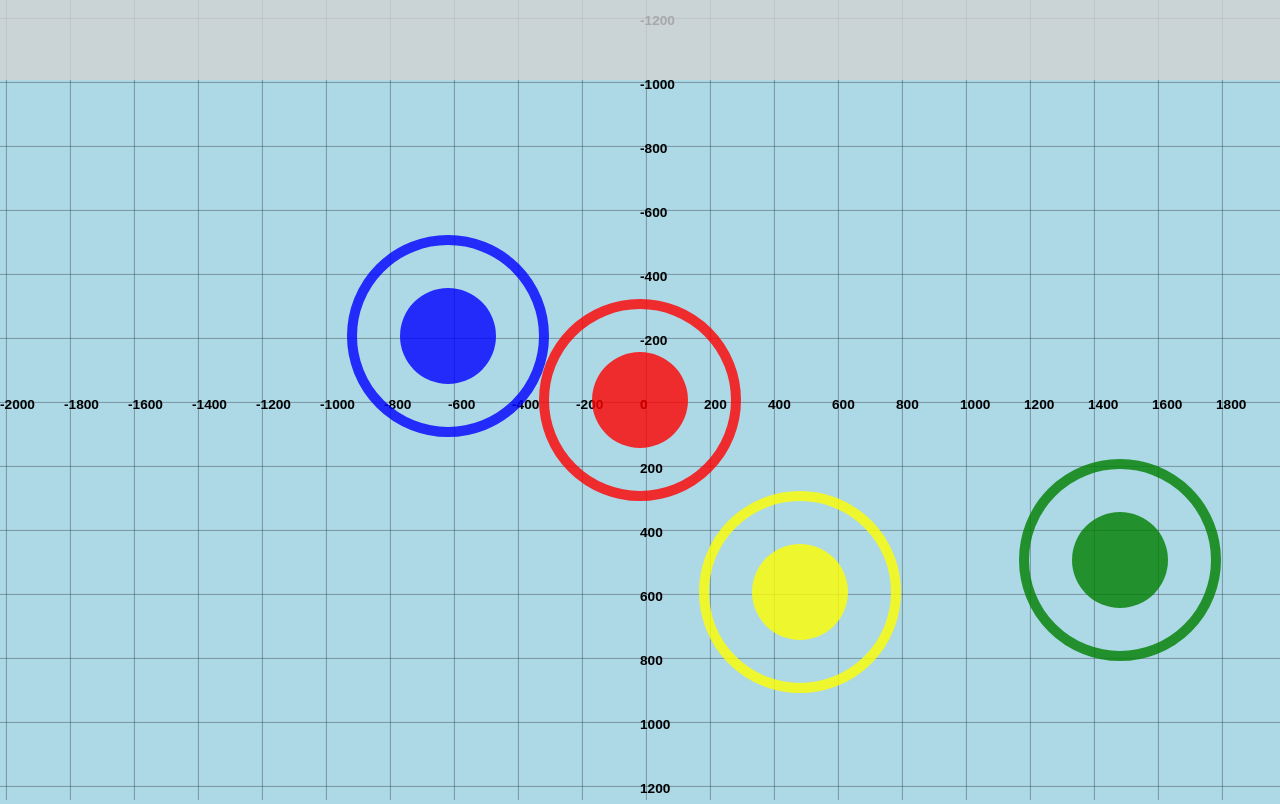
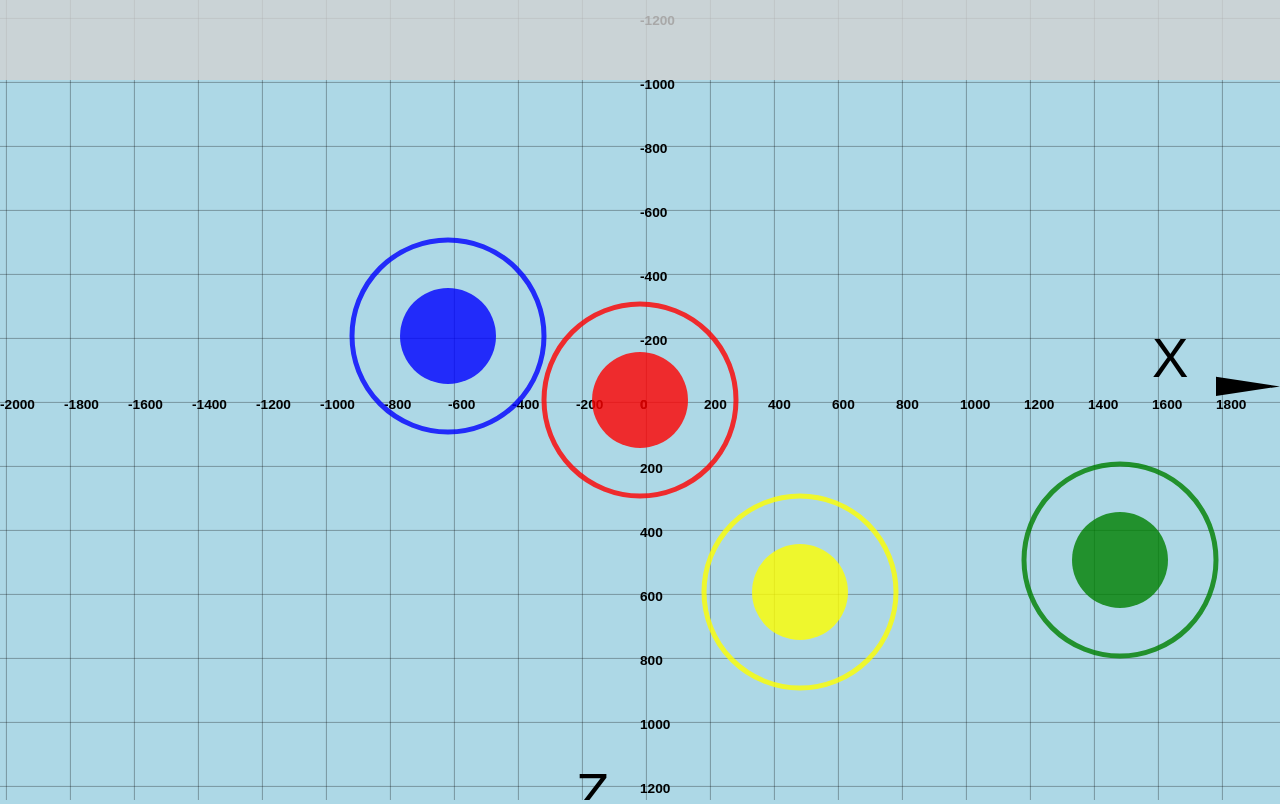
Before and after one commit to nadnone/follow_the_rainbow, a plain HTML site: page index.html in a window 1280 px wide. Drawn offline with Linux system fonts and the light colour scheme.

Commit message:
arrows, axis letters, border strokes thiner

```diff
--- a/css/main.css
+++ b/css/main.css
@@ -50,6 +50,12 @@ body {
   z-index: 0;
 }
 
+.axisTEXT {
+  font: 128pt sans-serif;
+  fill: black;
+  z-index: 0;
+}
+
 .gridSVG {
   display: block;
   display: absolute;
--- a/index.html
+++ b/index.html
@@ -3,7 +3,8 @@
   <head>
     <meta charset="utf-8">
     <link rel="stylesheet" href="/css/main.css">
-    <title></title>
+    <meta name="viewport" content="width=device-width, initial-scale=1.0">
+ <title></title>
   </head>
   <body>
 
--- a/js/Circle.js
+++ b/js/Circle.js
@@ -29,13 +29,15 @@ export class Circle {
 
   draw(x = this.#x, y = this.#y) {
 
+    let size = (window.innerWidth < 1201) ? 1.5 : 5;
+
     let circle = document.createElement("circle");
     circle.setAttribute("cx", x);
     circle.setAttribute("cy", y);
     circle.setAttribute("r", this.#r);
     circle.setAttribute("stroke", this.#color)
     circle.setAttribute("fill", "#ffffff00")
-    circle.setAttribute("stroke-width", 10)
+    circle.setAttribute("stroke-width", size)
     circle.setAttribute("title", this.#title)
 
     let base = document.createElement("circle");
--- a/js/gridGenerator.js
+++ b/js/gridGenerator.js
@@ -34,6 +34,40 @@ function scale_generator() {
         svg.appendChild(text);
 
     }
+
+    // right (x)
+    let arrow = document.createElement('polyline')
+    let points = "3800,0 3800,-60 4000,-30"
+    arrow.setAttribute("points", points);
+    arrow.setAttribute("style", "fill:black")
+    svg.appendChild(arrow);
+
+    // down (z)
+    arrow = document.createElement('polyline')
+    points = "1970,1500 1940,1300 2000,1300"
+    arrow.setAttribute("points", points);
+    arrow.setAttribute("style", "fill:black")
+    svg.appendChild(arrow);
+
+
+    // Axis letters
+
+    // Z
+    let text = document.createElement('text');
+    text.innerText = "Z";
+    text.setAttribute("x", 1800);
+    text.setAttribute("y", 1300);
+    text.setAttribute("class", "axisTEXT")
+    svg.appendChild(text);
+
+    // X
+    text = document.createElement('text');
+    text.innerText = "X";
+    text.setAttribute("x", 3600);
+    text.setAttribute("y", -60);
+    text.setAttribute("class", "axisTEXT")
+    svg.appendChild(text);
+
 
     document.body.appendChild(svg);
 
@@ -80,7 +114,12 @@ function grid_generator() {
 
 }
 
+
+function draw_graduation() {
+    grid_generator()
+    scale_generator()
+}
+
 export {
-    grid_generator,
-    scale_generator
+    draw_graduation
 }
--- a/js/main.js
+++ b/js/main.js
@@ -1,7 +1,7 @@
 import { get_homes_data, get_world_data } from './fetches.js'
 import { Circle } from './Circle.js'
 import { world_data } from './misc.js'
-import { grid_generator, scale_generator } from './gridGenerator.js'
+import { draw_graduation} from './gridGenerator.js'
 
 const CURRENT = {
   "title": "",
@@ -47,6 +47,4 @@ async function init() {
 }
 
 init()
-
-grid_generator()
-scale_generator()
+draw_graduation()
--- a/js/misc.js
+++ b/js/misc.js
@@ -9,8 +9,6 @@ document.body.addEventListener('mousemove', (ev) => {
       let world_y = (ev.clientY - CENTER.y) * FACTOR
 
 
-      // TODO: convert map world to screen world
-
       const title = ev.target.attributes.title?.value;
 
       document.querySelector(".title").innerText = (title != undefined) ? title : "FREE"
```
Also changed, not shown: assets/grid.svg (deleted), assets/scale.svg (deleted).
